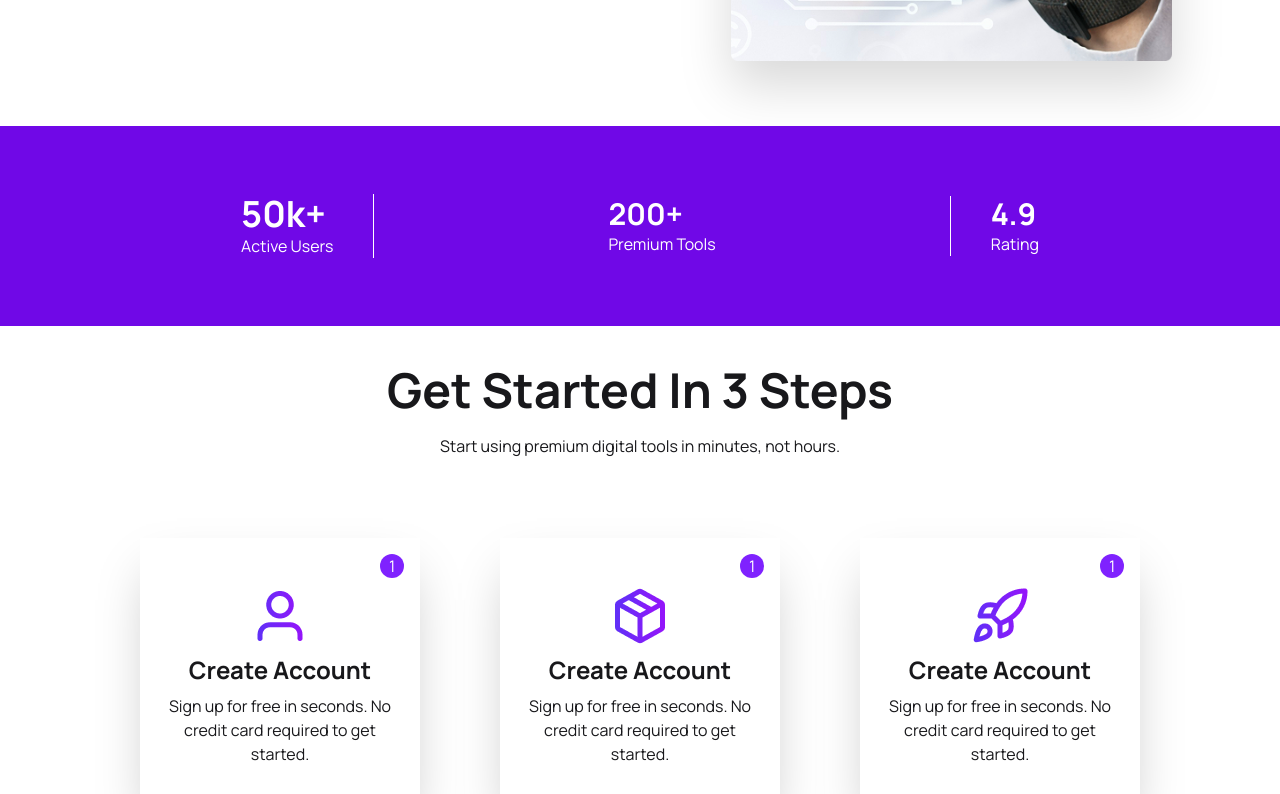
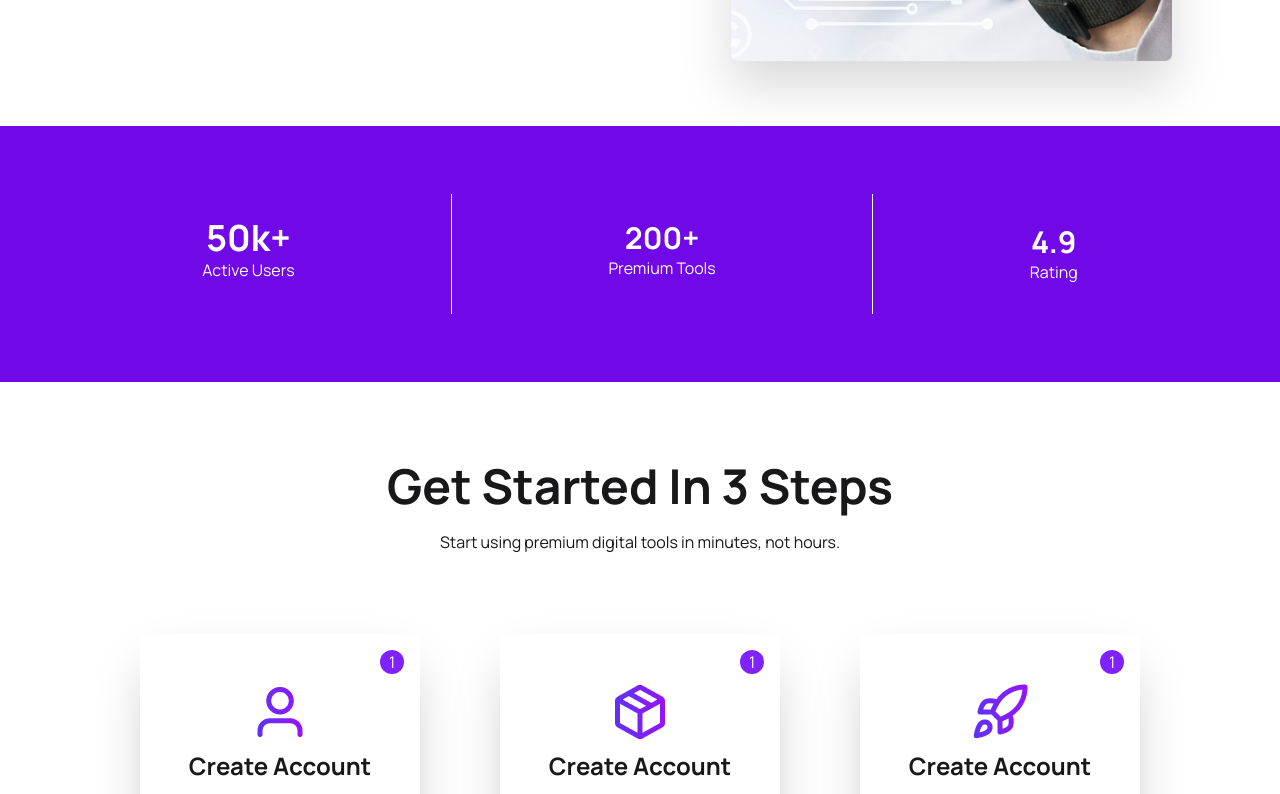
Before and after one commit to Mahadi176/Digitool-Platform, a React (Vite) app: page / in a window 1280 px wide. Shown: the part 620-1414 px from the top of the page. Built offline with nearby package versions, Linux system fonts and the light colour scheme.

Commit message:
getstarted opiton added

```diff
--- a/src/Components/Banner.jsx
+++ b/src/Components/Banner.jsx
@@ -4,7 +4,7 @@ import React from 'react';
 
 const Banner = () => {
   return (
-    <div className="relative min-h-162.5 flex items-center overflow-hidden">
+    <div className="relative min-h-162.5 flex items-center overflow-hidden p-4j">
       <div className=" mx-auto grid grid-cols-1 lg:grid-cols-2 gap-10 items-center relative z-10">
         {/* Left Content */}
         <div className="space-y-4">
--- a/src/Components/Banner2.jsx
+++ b/src/Components/Banner2.jsx
@@ -2,17 +2,19 @@ import React from 'react';
 
 const Banner2 = () => {
     return (
-       <div className='bg-violet-700 mx-auto p-2 md:flex justify-center'>
+       <div className='bg-violet-700 mx-auto p-2 md:flex justify-center text-center'>
          <div className=' md:flex items-center justify-around p-15 lg:w-6xl'>
-            <div className='text-white md:border-r border-white pr-10'>
+            <div className='text-white mb-2  '>
                 <h1 className='text-4xl font-bold'>50k+</h1>
                 <p>Active Users</p>
             </div>
-            <div className='text-white'>
+            <div className='hidden md:flex h-30 w-px bg-white'></div>
+            <div className='text-white mb-2'>
                 <h1 className='text-3xl font-bold'>200+</h1>
                 <p>Premium Tools</p>
             </div>
-            <div className='text-white md:border-l border-white pl-10'>
+             <div className='hidden md:flex h-30 w-px bg-white'></div>
+            <div className='text-white  '>
                 <h1 className='text-3xl font-bold'>4.9</h1>
                 <p>Rating</p>
             </div>
--- a/src/Components/GetStarted.jsx
+++ b/src/Components/GetStarted.jsx
@@ -2,7 +2,7 @@ import React from 'react';
 
 const GetStarted = () => {
     return (
-        <div className='mx-auto text-center'>
+        <div className='mx-auto text-center my-10'>
            <div className='p-10 text-center'>
              <h1 className='text-5xl font-bold'>Get Started In 3 Steps</h1>
             <p className='my-5'>Start using premium digital tools in minutes, not hours.</p>
```
